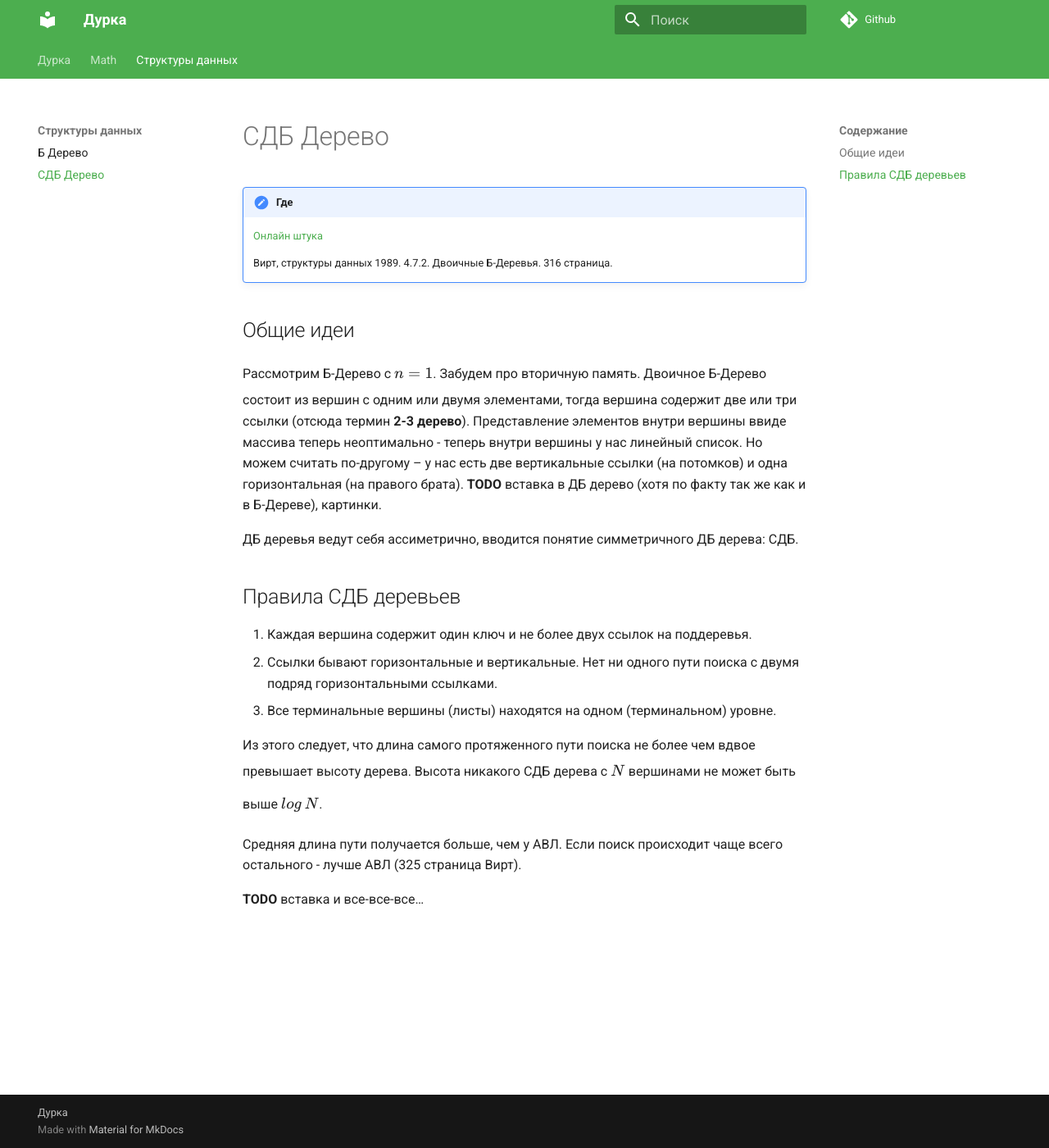
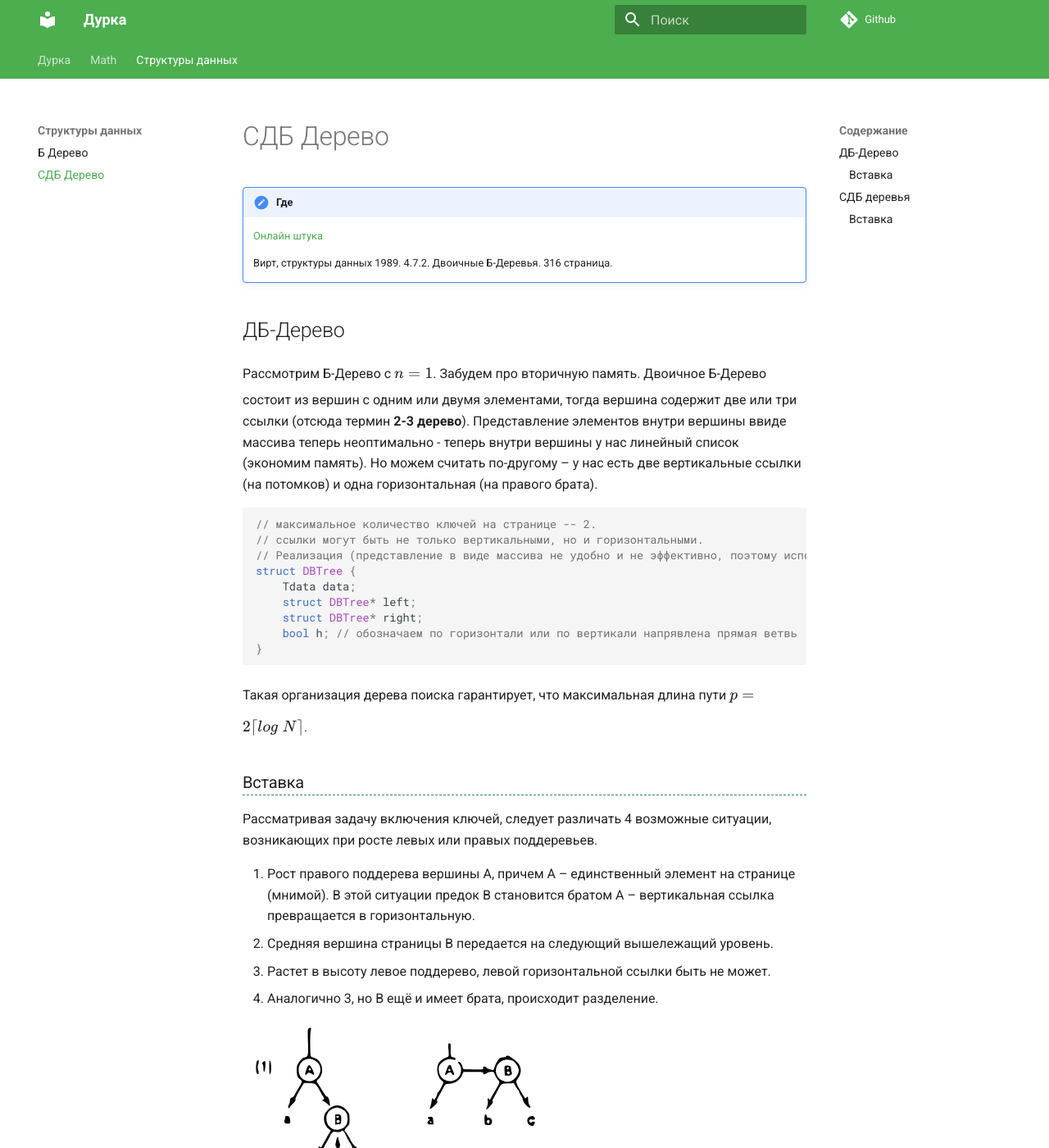
Before and after one commit to dotCirill/Durka, an MkDocs documentation site: the page built from docs/структуры данных/СДБ-Дерево.md, in a window 1280 px wide and 1400 px high. Shown: the whole window at 82% size. Built offline with MkDocs 1.6.1 and Material for MkDocs 9.7.7, drawn with Linux system fonts in a browser that asks for light colours; nearby versions of some CDN libraries; comment, search, counter and statistics services are not loaded; some of the changed text lies outside the part shown.

Commit message:
СДБ дерево

````diff
--- a/docs/структуры данных/СДБ-Дерево.md
+++ b/docs/структуры данных/СДБ-Дерево.md
@@ -3,20 +3,59 @@
 
     Вирт, структуры данных 1989. 4.7.2. Двоичные Б-Деревья. 316 страница.
 
-## Общие идеи
+## ДБ-Дерево
 
-Рассмотрим Б-Дерево с $n=1$. Забудем про вторичную память. Двоичное Б-Дерево состоит из вершин с одним или двумя элементами, тогда вершина содержит две или три ссылки (отсюда термин **2-3 дерево**). Представление элементов внутри вершины ввиде массива теперь неоптимально - теперь внутри вершины у нас линейный список. Но можем считать по-другому -- у нас есть две вертикальные ссылки (на потомков) и одна горизонтальная (на правого брата).
-**TODO** вставка в ДБ дерево (хотя по факту так же как и в Б-Дереве), картинки.
+Рассмотрим Б-Дерево с $n=1$. Забудем про вторичную память. Двоичное Б-Дерево состоит из вершин с одним или двумя элементами, тогда вершина содержит две или три ссылки (отсюда термин **2-3 дерево**). Представление элементов внутри вершины ввиде массива теперь неоптимально - теперь внутри вершины у нас линейный список (экономим память). Но можем считать по-другому -- у нас есть две вертикальные ссылки (на потомков) и одна горизонтальная (на правого брата).
 
+```C
+// максимальное количество ключей на странице -- 2.
+// ссылки могут быть не только вертикальными, но и горизонтальными.
+// Реализация (представление в виде массива не удобно и не эффективно, поэтому используют линейные списки):
+struct DBTree {
+    Tdata data;
+    struct DBTree* left;
+    struct DBTree* right;
+    bool h; // обозначаем по горизонтали или по вертикали напрявлена прямая ветвь
+}
+```
+
+Такая организация дерева поиска гарантирует, что максимальная длина пути $p = 2\lceil log\ N\rceil$.
+
+### Вставка
+
+Рассматривая задачу включения ключей, следует различать 4 возможные ситуации, возникающих при росте левых или правых поддеревьев.
+
+1. Рост правого поддерева вершины А, причем А -- единственный элемент на странице (мнимой).
+  В этой ситуации предок B становится братом А -- вертикальная ссылка превращается в горизонтальную.
+2. Средняя вершина страницы B передается на следующий вышележащий уровень.
+3. Растет в высоту левое поддерево, левой горизонтальной ссылки быть не может.
+4. Аналогично 3, но B ещё и имеет брата, происходит разделение.
+
+![Вставка в дб-дерево (Вирт рис.4.51)](СДБ-Дерево/ДБ вставка.svg "Вставка в дб-дерево (Вирт рис.4.51)")
+
+## СДБ деревья
 ДБ деревья ведут себя ассиметрично, вводится понятие симметричного ДБ дерева: СДБ.
 
-## Правила СДБ деревьев
 1. Каждая вершина содержит один ключ и не более двух ссылок на поддеревья.
 2. Ссылки бывают горизонтальные и вертикальные. Нет ни одного пути поиска с двумя подряд горизонтальными ссылками.
 3. Все терминальные вершины (листы) находятся на одном (терминальном) уровне.
 
-Из этого следует, что длина самого протяженного пути поиска не более чем вдвое превышает высоту дерева. Высота никакого СДБ дерева с $N$ вершинами не может быть выше $log\,N$.
+Из этого следует, что длина самого протяженного пути поиска не более чем вдвое превышает высоту дерева. Высота никакого СДБ дерева с $N$ вершинами не может быть выше $2log\,N$.
 
-Средняя длина пути получается больше, чем у АВЛ. Если поиск происходит чаще всего остального - лучше АВЛ (325 страница Вирт).
 
-**TODO** вставка и все-все-все...
+```C
+struct SDBTree {
+    Tdata data;
+    struct SDBTree* left;
+    struct SDBTree* right;
+    bool hl;
+    bool hr;
+}
+```
+
+Средняя длина пути получается больше, чем у АВЛ. Если поиск происходит чаще всего остального - лучше АВЛ (325 страница Вирт). Эквивалентны КЧ деревьям.
+
+### Вставка
+
+При росте поддерева А, не имеюей братьев, корень этого поддерева становится для А братом. Случаи помечены первыми буквами направлений ссылок (L и R).
+![Вставка в сдб-дерево (Вирт рис.4.51)](СДБ-Дерево/СДБ вставка.svg "Вставка в сдб-дерево (Вирт рис.4.52)")
````
Also changed, not shown: docs/структуры данных/СДБ-Дерево/ДБ вставка.svg (added), docs/структуры данных/СДБ-Дерево/СДБ вставка.svg (added).
